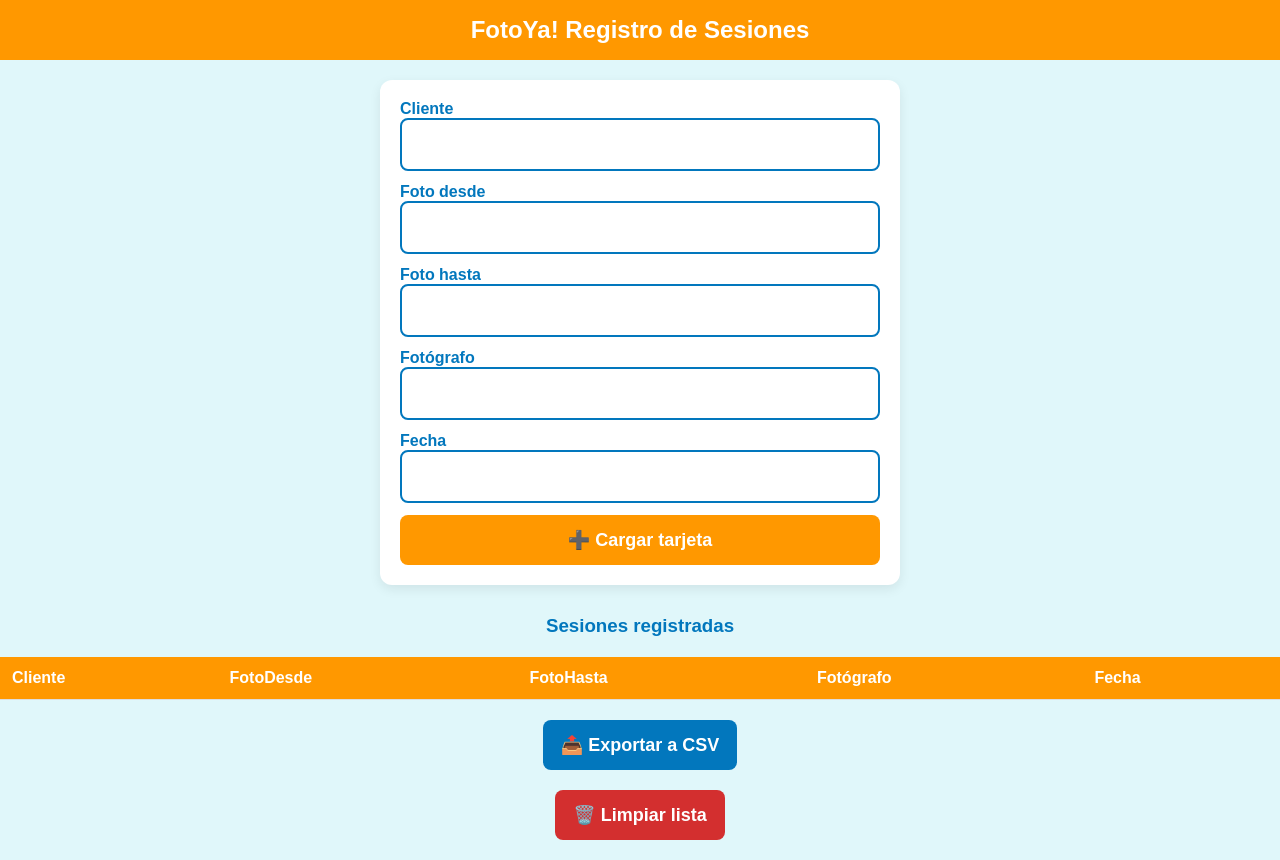
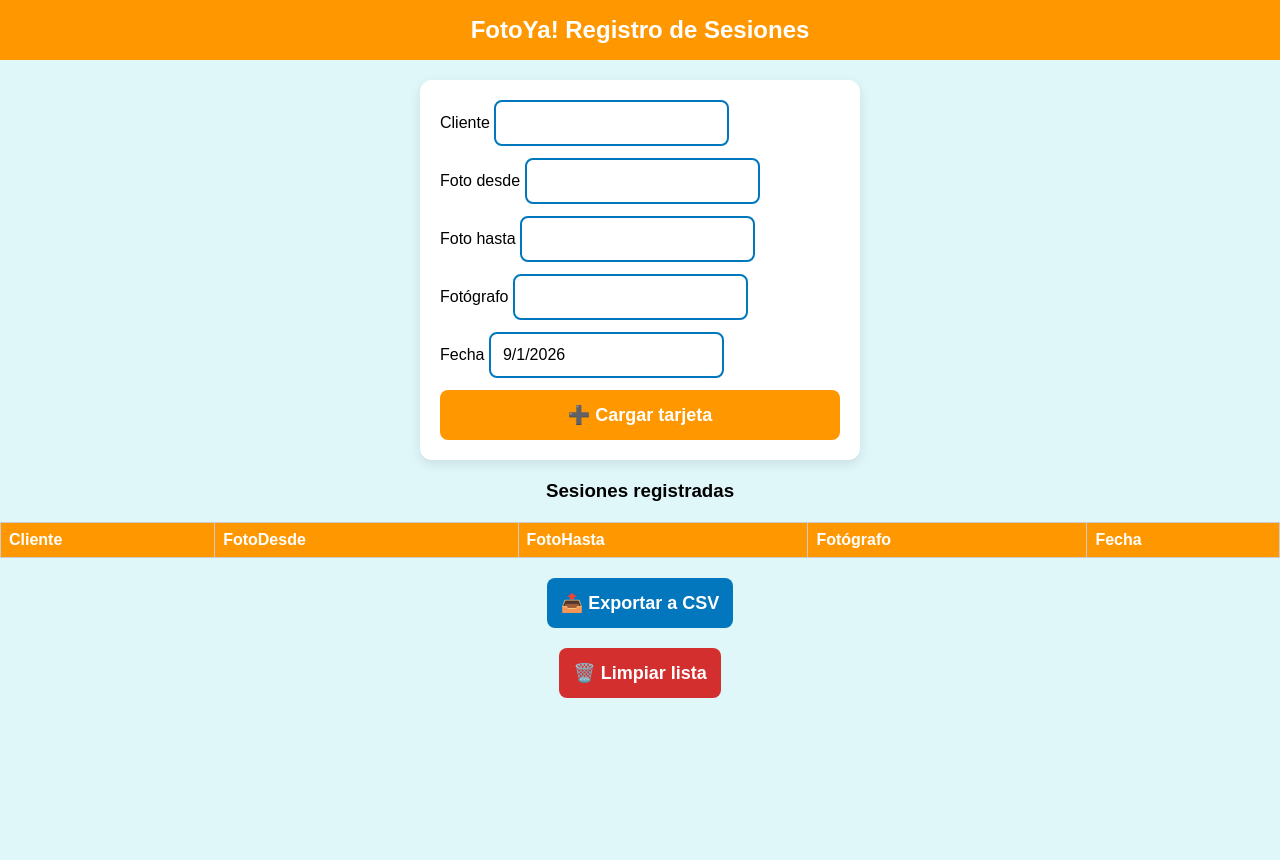
Before and after one commit to elconde01/PhotoCard, a plain HTML site: page index.html in a window 1280 px wide. After the commit the page ends 800 px from the top, so only its background shows below. Drawn offline with Linux system fonts and the light colour scheme; no server answers.

Commit message:
Update index.html

```diff
--- a/index.html
+++ b/index.html
@@ -4,102 +4,33 @@
   <meta charset="UTF-8" />
   <meta name="viewport" content="width=device-width, initial-scale=1" />
   <title>FotoYa! Registro de Sesiones</title>
-  <link rel="manifest" href="manifest.json" />
-  <meta name="theme-color" content="#ff9800" />
   <style>
-    :root {
-      --celeste: #e0f7fa;
-      --azul: #0277bd;
-      --naranja: #ff9800;
-      --rojo: #d32f2f;
-      --blanco: #ffffff;
-    }
-    body {
-      margin: 0;
-      font-family: Arial, sans-serif;
-      background: var(--celeste);
-      color: var(--azul);
-    }
-    header {
-      background: var(--naranja);
-      color: var(--blanco);
-      padding: 16px;
-      text-align: center;
-      font-size: 24px;
-      font-weight: bold;
-    }
-    form {
-      display: flex;
-      flex-direction: column;
-      gap: 12px;
-      padding: 20px;
-      max-width: 480px;
-      margin: 20px auto;
-      background: var(--blanco);
-      border-radius: 12px;
-      box-shadow: 0 4px 12px rgba(0,0,0,0.08);
-    }
-    label { font-weight: bold; }
-    input {
-      padding: 14px;
-      font-size: 18px;
-      border: 2px solid var(--azul);
-      border-radius: 8px;
-      width: 100%;
-      box-sizing: border-box;
-    }
-    button {
-      padding: 14px 18px;
-      font-size: 18px;
-      font-weight: bold;
-      border: none;
-      border-radius: 8px;
-      cursor: pointer;
-    }
-    #guardar { background: var(--naranja); color: var(--blanco); }
-    #exportar { background: var(--azul); color: var(--blanco); margin: 20px auto; display: block; }
-    #limpiarLista { background: var(--rojo); color: var(--blanco); margin: 20px auto; display: block; }
-    table {
-      width: 100%;
-      border-collapse: collapse;
-      margin-top: 20px;
-    }
-    th, td {
-      border-bottom: 1px solid #ddd;
-      padding: 12px;
-      font-size: 16px;
-      text-align: left;
-    }
-    th { background: var(--naranja); color: var(--blanco); }
-    @media (max-width: 600px) {
-      input, button { width: 100%; font-size: 18px; }
-      th, td { font-size: 14px; }
-    }
+    body { font-family: Arial, sans-serif; background:#e0f7fa; margin:0; }
+    header { background:#ff9800; color:#fff; padding:16px; text-align:center; font-size:24px; font-weight:bold; }
+    form { max-width:400px; margin:20px auto; background:#fff; padding:20px; border-radius:12px; box-shadow:0 4px 12px rgba(0,0,0,0.1); display:flex; flex-direction:column; gap:12px; }
+    input { padding:12px; font-size:16px; border:2px solid #0277bd; border-radius:8px; }
+    button { padding:14px; font-size:18px; font-weight:bold; border:none; border-radius:8px; cursor:pointer; }
+    #guardar { background:#ff9800; color:#fff; }
+    #exportar { background:#0277bd; color:#fff; margin:20px auto; display:block; }
+    #limpiarLista { background:#d32f2f; color:#fff; margin:20px auto; display:block; }
+    table { width:100%; border-collapse:collapse; margin-top:20px; }
+    th, td { border:1px solid #ccc; padding:8px; text-align:left; }
+    th { background:#ff9800; color:#fff; }
   </style>
 </head>
 <body>
   <header>FotoYa! Registro de Sesiones</header>
 
   <form id="formSesion" onsubmit="return false;">
-    <label>Cliente
-      <input type="text" id="cliente" required />
-    </label>
-    <label>Foto desde
-      <input type="text" id="fotoDesde" required />
-    </label>
-    <label>Foto hasta
-      <input type="text" id="fotoHasta" required />
-    </label>
-    <label>Fotógrafo
-      <input type="text" id="fotografo" required />
-    </label>
-    <label>Fecha
-      <input type="text" id="fecha" required />
-    </label>
+    <label>Cliente <input type="text" id="cliente" required></label>
+    <label>Foto desde <input type="text" id="fotoDesde" required></label>
+    <label>Foto hasta <input type="text" id="fotoHasta" required></label>
+    <label>Fotógrafo <input type="text" id="fotografo" required></label>
+    <label>Fecha <input type="text" id="fecha" required></label>
     <button type="button" id="guardar">➕ Cargar tarjeta</button>
   </form>
 
-  <h3 style="text-align:center; margin-top:30px;">Sesiones registradas</h3>
+  <h3 style="text-align:center;">Sesiones registradas</h3>
   <table id="tabla">
     <thead>
       <tr>
@@ -111,24 +42,22 @@
   <button id="exportar">📤 Exportar a CSV</button>
   <button id="limpiarLista">🗑️ Limpiar lista</button>
 
-  <!-- Firebase SDK modular -->
   <script type="module">
     import { initializeApp } from "https://www.gstatic.com/firebasejs/12.7.0/firebase-app.js";
     import { getDatabase, ref, push, onValue, remove } from "https://www.gstatic.com/firebasejs/12.7.0/firebase-database.js";
 
-    // Configuración de tu proyecto (copiada de Firebase Console)
+    // ⚠️ Usa exactamente la config que te da Firebase Console
     const firebaseConfig = {
       apiKey: "AIzaSyAkbi7ewikfe_ujpdD6daHaMfxhs7OEVxk",
       authDomain: "fotoya-sesiones.firebaseapp.com",
       databaseURL: "https://fotoya-sesiones-default-rtdb.firebaseio.com",
       projectId: "fotoya-sesiones",
-      storageBucket: "fotoya-sesiones.firebasestorage.app",
+      storageBucket: "fotoya-sesiones.appspot.com",
       messagingSenderId: "894680059486",
       appId: "1:894680059486:web:c1bab9df0ea12f8de4eecf",
       measurementId: "G-4QV1DW9C9J"
     };
 
-    // Inicializar Firebase
     const app = initializeApp(firebaseConfig);
     const db = getDatabase(app);
     const sesionesRef = ref(db, "sesiones");
@@ -136,20 +65,17 @@
     // Fecha actual por defecto
     function fechaHoy() {
       const hoy = new Date();
-      const d = String(hoy.getDate()).padStart(2, '0');
-      const m = String(hoy.getMonth() + 1).padStart(2, '0');
-      const y = hoy.getFullYear();
-      return `${d}/${m}/${y}`;
+      return hoy.toLocaleDateString("es-AR");
     }
-    document.getElementById('fecha').value = fechaHoy();
+    document.getElementById("fecha").value = fechaHoy();
 
     // Render tabla en tiempo real
-    const tbody = document.querySelector('#tabla tbody');
+    const tbody = document.querySelector("#tabla tbody");
     onValue(sesionesRef, snapshot => {
-      tbody.innerHTML = '';
+      tbody.innerHTML = "";
       snapshot.forEach(child => {
         const r = child.val();
-        const fila = document.createElement('tr');
+        const fila = document.createElement("tr");
         fila.innerHTML = `<td>${r.cliente}</td>
                           <td>${r.fotoDesde}</td>
                           <td>${r.fotoHasta}</td>
@@ -160,28 +86,28 @@
     });
 
     // Guardar sesión
-    document.getElementById('guardar').onclick = () => {
+    document.getElementById("guardar").onclick = () => {
       const sesion = {
-        cliente: document.getElementById('cliente').value.trim(),
-        fotoDesde: document.getElementById('fotoDesde').value.trim(),
-        fotoHasta: document.getElementById('fotoHasta').value.trim(),
-        fotografo: document.getElementById('fotografo').value.trim(),
-        fecha: document.getElementById('fecha').value.trim()
+        cliente: document.getElementById("cliente").value.trim(),
+        fotoDesde: document.getElementById("fotoDesde").value.trim(),
+        fotoHasta: document.getElementById("fotoHasta").value.trim(),
+        fotografo: document.getElementById("fotografo").value.trim(),
+        fecha: document.getElementById("fecha").value.trim()
       };
       if (!sesion.cliente || !sesion.fotoDesde || !sesion.fotoHasta || !sesion.fotografo || !sesion.fecha) {
         alert("Completa todos los campos");
         return;
       }
-      push(sesionesRef, sesion);
+      push(sesionesRef, sesion); // 👈 esto agrega la sesión
       // Limpiar solo Cliente, Foto desde y Foto hasta
-      document.getElementById('cliente').value = '';
-      document.getElementById('fotoDesde').value = '';
-      document.getElementById('fotoHasta').value = '';
-      document.getElementById('cliente').focus();
+      document.getElementById("cliente").value = "";
+      document.getElementById("fotoDesde").value = "";
+      document.getElementById("fotoHasta").value = "";
+      document.getElementById("cliente").focus();
     };
 
     // Exportar CSV
-    document.getElementById('exportar').onclick = async () => {
+    document.getElementById("exportar").onclick = async () => {
       const snap = await new Promise(resolve => onValue(sesionesRef, resolve, { onlyOnce: true }));
       const filas = [];
       snap.forEach(child => {
@@ -198,5 +124,17 @@
     };
 
     // Limpiar lista completa
-    document.getElementById('limpiarLista').onclick = () => {
-      if (confirm("¿Seguro que querés borrar
+    document.getElementById("limpiarLista").onclick = () => {
+      if (confirm("¿Seguro que querés borrar toda la lista compartida?")) {
+        remove(sesionesRef);
+      }
+    };
+
+    function escapeCSV(val) {
+      if (val == null) return "";
+      const s = String(val);
+      return /[",\n]/.test(s) ? '"' + s.replace(/"/g,'""') + '"' : s;
+    }
+  </script>
+</body>
+</html>
```
